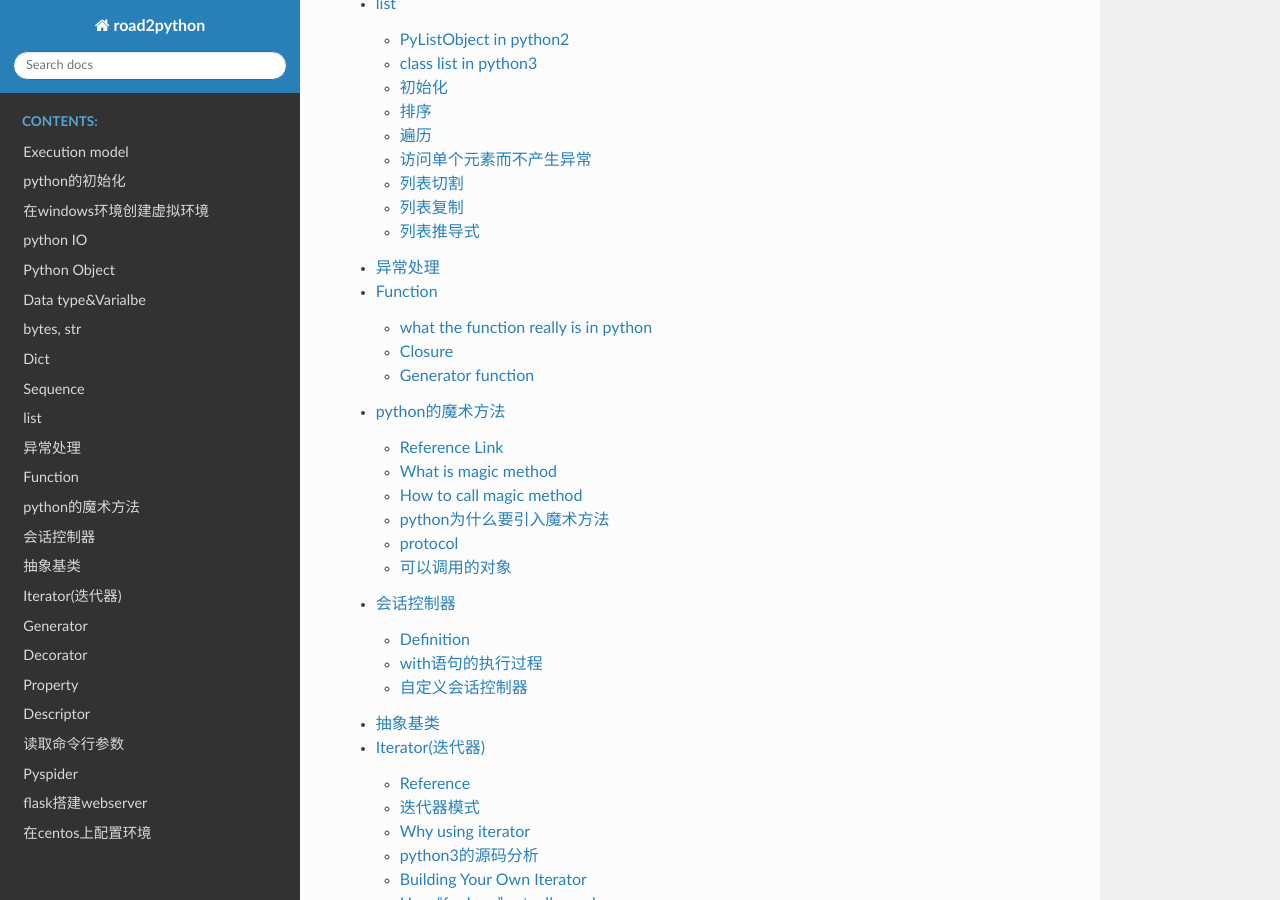
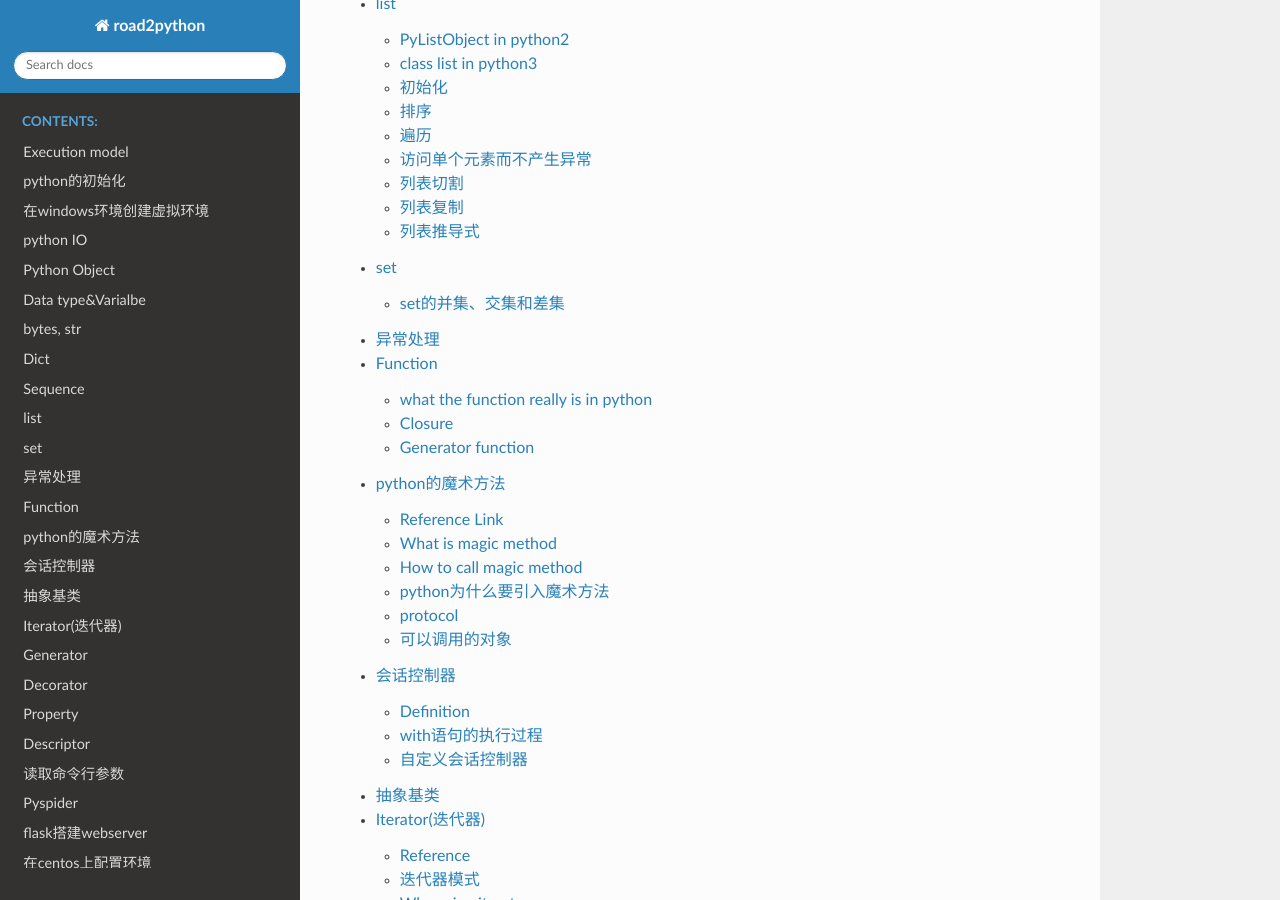
Before and after one commit to yiwenliu/rd2python, a Sphinx documentation site: the page built from source/index.rst, in a window 1280 px wide and 900 px high, scrolled down 1656 px. Built offline with Sphinx 7.4.7 and the Read the Docs theme 2.0.0, drawn with Linux system fonts in a browser that asks for light colours; formulas are drawn with MathJax 3.

Commit message:
20190104

```diff
--- a/source/flask/centos-python.rst
+++ b/source/flask/centos-python.rst
@@ -4,7 +4,7 @@
 -----------
 8001 tinyproxy
 
-80 nginx----》8003
+8003 nginx
 
 8002 flask
 
--- a/source/index.rst
+++ b/source/index.rst
@@ -20,6 +20,7 @@ Welcome to road2python's documentation!
    dict
    sequence
    list
+   set
    exception
    function
    magic-method
--- /dev/null
+++ b/source/set.rst
@@ -0,0 +1,5 @@
+set
+======
+set的并集、交集和差集
+---------------------
+用于“贪婪算法”，《图解算法》p125
```
